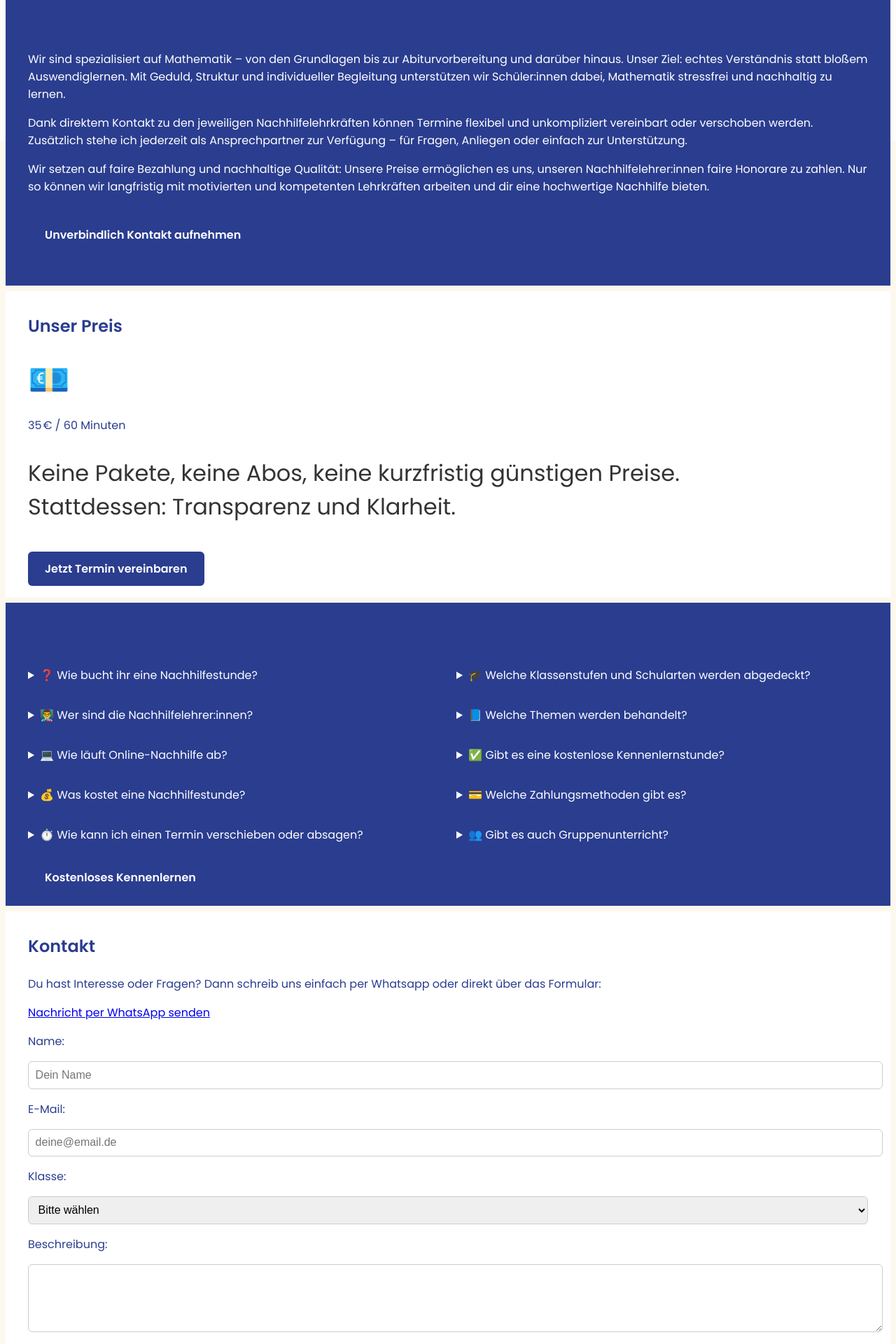
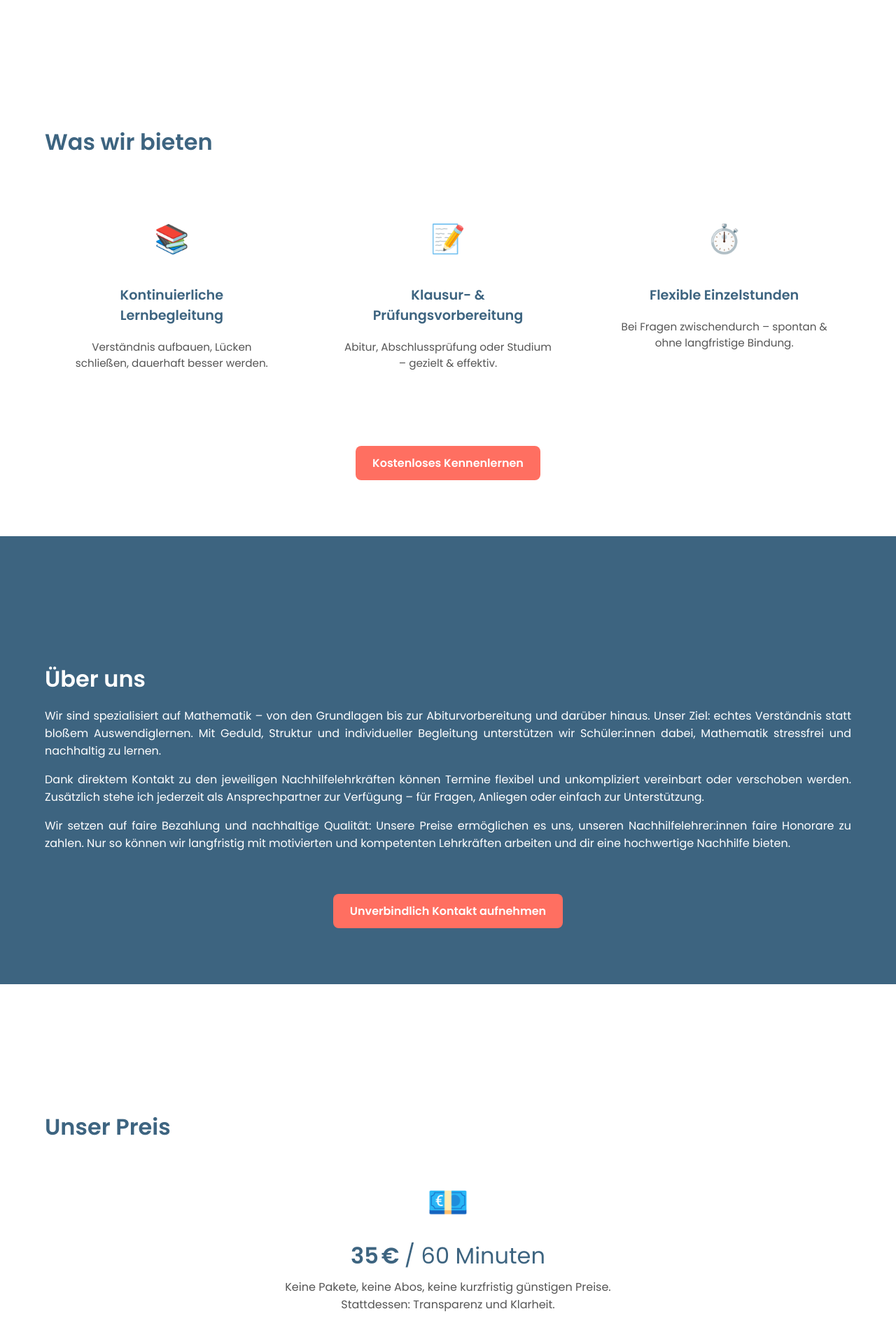
Before and after one commit to LeonardLPeter/leonard-mathe, a PHP site: page / in a window 1280 px wide. Shown: the part 598-2518 px from the top of the page at 70% size. Run offline with PHP 8.4, Linux system fonts and the light colour scheme.

Commit message:
Update style.css

```diff
--- a/style.css
+++ b/style.css
@@ -1,237 +1,193 @@
-html, body {
-  height: 100%;
-  margin: 0;
-  padding: 0;
-  flex-direction: column;
+/* Grundstil */
+html {
+  box-sizing: border-box;
   scroll-behavior: smooth;
-  font-family: 'Poppins', sans-serif;
-  color: #333;
+  min-height: 100%;
+}
+
+*, *::before, *::after {
+  box-sizing: inherit;
 }
 
 body {
-  background-color: #fdf8ee;
+  margin: 0;
+  padding: 0;
+  font-family: 'Poppins', sans-serif;
+  color: #3D6480;
+  overflow-x: hidden;
+  width: 100%;
+  min-height: 100vh;
+  display: flex;
+  flex-direction: column;
+  justify-content: space-between;
+  position: relative;
+}
+body {
+  scroll-padding-top: 120px; /* sorgt dafür, dass der Abschnitt unter der Navigation nicht verdeckt wird */
 }
 
-body::before {
-  content: "";
-  position: fixed;
-  inset: 0;
-  background-color: rgba(255,255,255, 0.65); /* Helligkeit regulieren */
-  z-index: -1;
-  pointer-events: none;
+header {
+  display: flex;
+  justify-content: center;
+  align-items: center;
+  flex-direction: column;
+  text-align: center;
+  padding: 60px 0; /* Verringert das vertikale Padding */
+  min-height: 50vh; /* Reduziert die minimale Höhe des Headers */
+  background-image: url('Header.png'); /* Setze hier den Pfad zu deinem Bild */
+  background-size: auto; /* Verhindert das Strecken des Bildes */
+  background-repeat: repeat; /* Wiederholt das Bild, wenn es kleiner ist als der Bildschirm */
+  background-position: center; /* Positioniert das Hintergrundbild immer in der Mitte */
 }
 
-main {
-  flex: 1;
+header h1, header p {
+  color: #003366 !important;
+  font-size: clamp(3rem, 10vw, 11rem); /* Mindestens 3rem, bevorzugt 10vw und maximal 8rem */
+  z-index: 2;
+  margin-top: 180px; /* Fügt Abstand oberhalb der Überschrift hinzu */
 }
-/* Navigation */
+
+/* Hamburger Menu (für kleine Bildschirme) */
+.hamburger {
+  display: none;  /* Hamburger-Menü ist standardmäßig nicht sichtbar */
+  flex-direction: column;
+  justify-content: space-between;
+  width: 30px;
+  height: 25px;
+  cursor: pointer;
+  margin-right: 15px;
+  margin-top: 10px;
+  z-index: 100;
+}
+
+.hamburger span {
+  display: block;
+  height: 5px;  /* Höhe der einzelnen Linien */
+  width: 100%;
+  background-color: white;
+  border-radius: 5px;
+}
+
 nav {
-  display: flex;
-  justify-content: space-between;
-  align-items: center;
-  background-color: #2a3d8f;
-  padding: 1rem 2rem;
-  color: white;
   position: sticky;
   top: 0;
-  z-index: 1000;
-  box-shadow: 0 2px 4px rgba(0,0,0,0.1);
-  transition: background-color 0.3s, box-shadow 0.3s;
+  background: #3D6480;
+  padding: 1rem 0;
+  z-index: 100;
+  box-shadow: 0 2px 4px rgba(0, 0, 0, 0.1);
+  width: 100%;
+  display: flex;
+  justify-content: space-between; /* Verhindert, dass alles aneinanderklebt */
+  align-items: center;
 }
 
-nav.scrolled {
-  background-color: #1f2e6f;
-  box-shadow: 0 4px 8px rgba(0,0,0,0.2);
+.nav-logo {
+  display: flex;
+  justify-content: flex-start; /* Positioniert das Logo links */
+  padding-left: 20px; /* Fügt einen kleinen Abstand links hinzu */
 }
 
-nav .logo {
-  height: 60px;
+.logo {
+  height: 50px; /* Setzt eine feste Höhe für das Logo */
 }
 
-nav .nav-links a {
-  margin-left: 1.5rem;
+.nav-links {
+  display: flex;
+  justify-content: center; /* Zentriert die Links innerhalb des Containers */
+  gap: 2rem;
+  flex-grow: 1; /* Macht den Container flexibel */
+}
+
+.nav-links a {
   color: white;
   text-decoration: none;
   font-weight: 600;
 }
 
-nav .nav-links a:hover {
+.nav-links a:hover {
   text-decoration: underline;
 }
 
-/* Header */
-header {
-  text-align: center;
-  padding: 0;
-  background-color: transparent;
-}
-
-.header-image {
-  position: relative;
-  width: 100%;
-  height: 400px;
-  background-image: url('Header.png');
-  background-size: cover;
-  background-position: center;
-}
-
-.header-image::after {
-  content: "";
-  position: absolute;
-  top: 0; left: 0; right: 0; bottom: 0;
-  background: rgba(0, 0, 0, 0.4);
-}
-
-.header-text {
-  position: absolute;
-  top: 50%; left: 50%;
-  transform: translate(-50%, -50%);
-  text-align: center;
-  color: white;
-  z-index: 1;
-  text-shadow: 0 2px 4px rgba(0,0,0,0.6);
-}
 
 /* Sektionen */
 section {
-  padding: 1rem 2rem;
-  margin: auto;
-  margin-top: 0.5rem;
-  max-width: 1200px;
+  padding: 6rem 2rem 4rem 2rem; /* Erhöht den Abstand oben */
+  width: 100%;
+  flex-shrink: 0;
+}
+
+.section-dark,
+.section-light {
+  width: 100vw;
+  position: relative;
+  left: 50%;
+  right: 50%;
+  margin-left: -50vw;
+  margin-right: -50vw;
+}
+
+.section-dark {
+  background-color: #3D6480;
+  color: white;
+  padding: 80px 2rem; /* Erhöht das Padding, um mehr Abstand oben und unten zu schaffen */
+  min-height: 70vh; /* Erhöht die minimale Höhe des Abschnitts auf 70% der Bildschirmhöhe */
 }
 
 .section-light {
   background-color: #ffffff;
-  color: #2a3d8f;
-}
-
-.section-dark {
-  background-color: #2a3d8f;
-  color: #ffffff;
-}
-
-.section-warm {
-  background-color: #fdf8ee;
-  color: #2a3d8f;
-}
-
-.section-soft {
-  background-color: #d7e0f5;
-  color: #2a3d8f;
-}
-
-.section-padding {
-  padding: 3rem 2rem;
+  color: #3D6480;
+  padding: 80px 2rem; /* Erhöht das Padding, um mehr Abstand oben und unten zu schaffen */
+  min-height: 70vh; /* Erhöht die minimale Höhe des Abschnitts auf 70% der Bildschirmhöhe */
 }
 
 .section-inner {
   max-width: 1200px;
-  margin: auto;
+  margin: 0 auto;
+  padding: 0 1.5rem;
+  margin-top:100px; /* Fügt oben mehr Abstand hinzu */
+  margin-bottom:60px
 }
 
-.white-box,
-.card,
-.price-container {
-  box-shadow: 0 6px 16px rgba(0, 0, 0, 0.1);
+h1, h2 {
+  font-size: 2rem;
+  margin-bottom: 1rem;
 }
 
-.white-box {
-  background: #fafbfe;
-  border-radius: 10px;
-  box-shadow: 0 4px 12px rgba(0,0,0,0.07);
-  padding: 1.5rem 2rem;
-  margin-bottom: 1.2rem;
+ul {
+  list-style: none;
+  padding: 0;
+  margin: 1rem 0 0 0;
 }
 
-/* Typografie */
-h1, h2 {
-  color: #2a3d8f;
-  margin-bottom: 1.5rem;
-  margin-top: 1rem;
+ul li::before {
+  content: "\2022";
+  color: #3D6480;
+  font-weight: bold;
+  display: inline-block;
+  width: 1em;
+  margin-left: -1em;
 }
 
-.section-title {
-  margin-top: 1rem;
-  margin-bottom: 3rem;
+.section-dark ul li::before {
+  color: white;
 }
 
-.cta-button {
-  display: inline-block;
-  padding: 12px 24px;
-  background: #2a3d8f;
-  color: white;
-  border-radius: 6px;
-  text-decoration: none;
-  margin-top: 1rem;
-  font-weight: 600;
-  transition: background 0.3s;
-  text-align: center;
+#ueber-uns p {
+  text-align: justify; /* Setzt den Text auf Blocksatz */
 }
 
-.cta-button:hover {
-  background: #1f2e6f;
-}
-
-/* Formular */
-form {
-  margin-top: 1rem;
-}
-
-label, select, input, textarea {
-  display: block;
-  width: 100%;
-  margin-bottom: 1rem;
-  font-size: 1rem;
-}
-
-select, input, textarea {
-  padding: 0.6rem;
-  border-radius: 6px;
-  border: 1px solid #ccc;
-}
-
-/* Zitate */
-blockquote {
-  border-left: 4px solid #ccd;
-  padding-left: 1rem;
-  margin: 1rem 0;
-  font-style: italic;
-  background-color: #f9f9f9;
-  border-radius: 4px;
-}
-
-cite {
-  display: block;
-  margin-top: 0.5rem;
-  font-size: 0.9rem;
-  color: #666;
-}
-
-/* Footer */
-footer {
-  text-align: center;
-  padding: 1rem;
-  background-color: #cfd3dc;
-  margin-top: 1rem;
-  font-size: 0.9rem;
-  color: #444;
-}
-
-/* Cards */
+/* Cards: Was wir bieten */
 .card-container {
   display: grid;
-  grid-template-columns: repeat(3, 1fr);
-  gap: 1.5rem;
-  justify-content: center;
-  max-width: 1200px;
-  margin: auto;
+  grid-template-columns: repeat(auto-fit, minmax(250px, 1fr));
+  gap: 2rem;
+  margin-top: 2rem;
 }
 
 .card {
   background: #ffffff;
   border-radius: 12px;
-  padding: 1.5rem;
-  box-shadow: 0 4px 12px rgba(0,0,0,0.08);
+  padding: 2rem;
   text-align: center;
   transition: transform 0.3s ease;
 }
@@ -240,170 +196,355 @@
   transform: translateY(-5px);
 }
 
-/* Preisbox */
-.price-container {
-  background: #ffffff;
-  border-radius: 12px;
-  padding: 1.5rem 2rem;
-  box-shadow: 0 4px 12px rgba(0,0,0,0.08);
-  text-align: center;
-}
-
-.card-icon, .price-icon {
-  font-size: 2rem;
-  margin-bottom: 0.5rem;
-  color: #2a3d8f;
-}
-
 .card-icon {
-  background: #e3e7f5;
-  border-radius: 50%;
-  width: 3.5rem;
-  height: 3.5rem;
+  width: 100px;
+  height: 100px;
+  margin: 0 auto 1rem;
   display: flex;
   align-items: center;
   justify-content: center;
-  margin: 0 auto 1rem auto;
-  font-size: 1.5rem;
-  box-shadow: 0 2px 5px rgba(0,0,0,0.1);
+  border-radius: 0;
+  background-color: transparent;
+  box-shadow: none;
+  font-size: 2.5rem;
 }
 
-.price-icon {
+.card h3 {
+  margin-top: 0.5rem;
+  font-size: 1.2rem;
+  color: #3D6480;
+}
+
+.card p {
+  font-size: 0.95rem;
+  margin-top: 0.5rem;
+  color: #555;
+}
+
+/* Preis-Stil */
+.price-box {
+  text-align: center;
+  padding: 2rem;
+  max-width: 700px;
+  margin: 0 auto;
+}
+
+.price-box .price-icon {
   font-size: 3rem;
   margin-bottom: 1rem;
 }
 
-.price-text {
+.price-box .price-value {
   font-size: 2rem;
-  color: #333;
-  margin-bottom: 1.5rem;
+  font-weight: 700;
+  margin: 0.5rem 0;
 }
 
-.price-subtext, .price-note {
+.price-box .price-text {
   font-size: 1rem;
-  color: #666;
-  margin-bottom: 1rem;
+  color: #555;
+  margin-top: 0.5rem;
 }
 
-/* FAQ */
+/* Kontaktformular */
+.contact-box {
+  max-width: 700px;
+  margin: 0 auto;
+}
+
+.contact-box form {
+  display: flex;
+  flex-direction: column;
+  gap: 1rem;
+  margin-top: 2rem;
+}
+
+.contact-box label {
+  font-weight: 600;
+}
+
+.contact-box input,
+.contact-box select,
+.contact-box textarea {
+  padding: 0.75rem;
+  border-radius: 6px;
+  border: 1px solid #ccc;
+  font-size: 1rem;
+  font-family: inherit;
+}
+
+.contact-box textarea {
+  resize: vertical;
+}
+
+.contact-box .success-message {
+  display: none;
+  background-color: #d4edda;
+  padding: 1rem;
+  margin-top: 1rem;
+  border-radius: 6px;
+  color: #155724;
+  font-weight: 500;
+}
+
+/* Button */
+.cta-button {
+  display: inline-block;
+  padding: 0.75rem 1.5rem;
+  border-radius: 8px;
+  text-decoration: none;
+  font-weight: 600;
+  margin-top: 1rem;
+  transition: all 0.3s ease;
+  border: none;
+  cursor: pointer;
+  text-align: center;
+  background-color: #ff6f61 ;
+  color: white;
+}
+
+.cta-button:hover {
+  transform: scale(1.1);
+  background-color: #ff9900; /* Helleres Orange beim Hover */
+}
+
+.cta-wrapper {
+  text-align: center;
+  margin-top: 2rem;
+}
+
+.cta-alt {
+  background-color: #ff6f61  !important;
+  color: white !important;
+  display: inline-block;
+  padding: 0.75rem 1.5rem;
+  border-radius: 8px;
+  font-weight: 600;
+  text-decoration: none;
+  transition: all 0.3s ease;
+  margin-top: 0rem;
+  border: none;
+  cursor: pointer;
+  text-align: center;
+}
+
+.cta-alt:hover {
+  opacity: 0.9;
+}
+.submit-button {
+  width: auto; /* Damit der Button nur so breit ist wie der Text */
+  padding: 0.75rem 1.5rem; /* Gleiche Padding wie bei den anderen Buttons */
+  margin-left: 0; /* Verschiebe den Button nach links */
+  margin-right: auto; /* Verhindert, dass der Button nach rechts geht */
+  background-color: #ff6f61  !important;
+  color: white !important; /* Weiße Schriftfarbe für den Button */
+  display: inline-block;
+  border-radius: 8px; /* Gleiche abgerundeten Ecken wie bei den anderen CTAs */
+  font-weight: 600; /* Gleiche Schriftstärke wie bei anderen Buttons */
+  font-size: 1rem; /* Gleiche Schriftgröße wie bei anderen Buttons */
+  text-decoration: none;
+  transition: all 0.3s ease;
+  margin-top: 1rem;
+  border: none;
+  cursor: pointer;
+  text-align: center;
+}
+
+
+.submit-button:hover {
+  background-color: #ff9900; /* Gleicher Hover-Effekt wie bei den anderen CTAs */
+  transform: scale(1.05); /* Gleicher Hover-Effekt wie bei den anderen Buttons */
+}
+
+/* FAQ Grid */
 .faq-container {
   display: grid;
   grid-template-columns: repeat(2, 1fr);
-  gap: 1.5rem;
-  justify-content: center;
+  gap: 0.4rem;
+  margin-top: 1rem;
+  margin-bottom: 10rem; /* Erhöht den Abstand zwischen den FAQ und dem Button */
+
+
+}
+.faq-container details {
+  background-color: transparent;
+  border-radius: 6px;
 }
 
-details {
-  margin-bottom: 0.5rem;
+.faq-container details p {
+  background-color: transparent;  /* Macht den Hintergrund der Antwort transparent */
+  color: inherit;  /* Erbt die Textfarbe der restlichen Seite */
+}
+.faq-container summary {
+  font-weight: 600;
+  font-size: 1rem;
+  cursor: pointer;
 }
 
-/* Benefits */
-.benefits {
-  display: flex;
-  justify-content: center;
-  gap: 1.5rem;
-  flex-wrap: wrap;
-  background-color: #e3e7f5;
-  padding: 1rem 2rem;
-  margin: 2rem auto;
-  border-radius: 12px;
-  font-weight: 600;
-  color: #2a3d8f;
+.faq-container p {
+  margin-top: 0.5rem;
+  font-size: 0.95rem;
+  color: #333;
 }
 
-.benefit-item {
-  background: white;
-  padding: 0.75rem 1rem;
-  border-radius: 8px;
-  box-shadow: 0 2px 6px rgba(0,0,0,0.06);
+/* Footer */
+footer {
+  background-color: #3D6480;
+  text-align: center;
+  padding: 0rem; /* Reduziert das Padding, um den Footer kleiner zu machen */
+  font-size: 1rem; /* Macht den Text kleiner */
+  width: 100vw;
+  position: relative;
+  left: 50%;
+  right: 50%;
+  margin-left: -50vw;
+  margin-right: -50vw;
+  margin-top: auto;
+  flex-shrink: 0;
+}
+.footer-inner {
+  max-width: 1200px;
+  margin: 0 auto;
+  padding: 1rem 2rem;
+  display: flex;
+  justify-content: space-between;
+  align-items: center;
+  flex-wrap: wrap;
+  gap: 1rem;
 }
 
-/* Sticky CTA */
-.sticky-cta-mobile {
-  display: none;
-  position: fixed;
-  bottom: 0;
-  left: 0;
-  right: 0;
-  background-color: #2a3d8f;
+.footer-left {
+  flex: 1;
+  text-align: left;
   color: white;
-  text-align: center;
-  padding: 1rem;
-  z-index: 999;
+  font-size: 0.9rem;
 }
 
-.sticky-cta-mobile a {
+.footer-left .footer-link {
   color: white;
   text-decoration: none;
-  font-weight: 600;
+  margin-left: 0.5rem;
+  font-weight: 500;
 }
 
-/* Responsive */
+.footer-left .footer-link:hover {
+  text-decoration: underline;
+}
+
+.footer-middle {
+  flex-shrink: 0;
+  text-align: center;
+}
+
+.footer-contact {
+  flex: 1;
+  text-align: right;
+  font-size: 0.9rem;
+  color: white;
+}
+
+.footer-contact a {
+  color: white;
+  text-decoration: underline;
+}
+
+.footer-contact p {
+  margin: 0.25rem 0;
+}
+
+.whatsapp-icon {
+  background: none;
+  border: none;
+  padding: 0;
+  margin: 0;
+  box-shadow: none;
+  display: inline-block;
+  line-height: 1;
+}
+
+.whatsapp-icon i {
+  color: white;
+  font-size: 1.8rem;
+}
+
+/* Responsiv */
 @media (max-width: 768px) {
-  nav {
-    flex-direction: column;
-    align-items: flex-start;
+  /* Hamburger-Menü Container */
+  #hamburger-menu {
+    position: absolute;
+    top: 20px;
+    right: 20px;
+    z-index: 101;
   }
 
-  nav .nav-links {
+  /* Navigationslinks, die beim Klick auf das Hamburger-Menü erscheinen */
+  .nav-links {
     display: flex;
-    flex-direction: column;
-    width: 100%;
-    margin-top: 0.5rem;
+    flex-direction: column; /* Anordnung der Links untereinander */
+    gap: 1rem; /* Abstand zwischen den Links */
+    position: absolute;
+    top: 50px; /* Abstände vom oberen Rand */
+    right: 0;
+    width: 200px; /* Breite des Menüs */
+    background-color: #3D6480;
+    padding: 1rem;
+    border-radius: 8px;
+    box-shadow: 0px 2px 10px rgba(0, 0, 0, 0.1);
+    display: none; /* Standardmäßig ausgeblendet */
   }
 
-  nav .nav-links a {
-    margin: 0.5rem 0;
+  /* Links im Hamburger-Menü */
+  .nav-links a {
+    color: white;
+    text-decoration: none;
+    font-weight: 600;
+    text-align: center; /* Text zentrieren */
   }
 
-  .header-text h1 {
-    font-size: 1.8rem;
+  /* Sichtbar, wenn das Hamburger-Menü geklickt wird */
+  .nav-links.show {
+    display: flex; /* Menü sichtbar machen, wenn die Klasse 'show' hinzugefügt wird */
   }
 
-  .header-text p {
-    font-size: 1rem;
+}
+@media (max-width: 768px) {
+  .hamburger {
+    display: flex; /* Zeigt das Hamburger-Menü nur auf kleineren Bildschirmen */
   }
 
-  section {
-    padding: 1.5rem;
-    max-width: 100%;
+  .nav-links {
+    display: flex;
+    flex-direction: column; /* Links untereinander anzeigen */
+    gap: 1rem; /* Abstand zwischen den Links */
+    position: absolute; /* Positioniert das Menü relativ zur übergeordneten Navigation */
+    top: 50px; /* Abstand vom oberen Rand der Seite */
+    right: 0; /* Positioniert das Menü auf der rechten Seite */
+    width: 120px; /* Breite des Menüs */
+    background-color: #3D6480; /* Hintergrundfarbe der Box */
+    padding: 1rem; /* Innenabstand, der das Menü vom Rand abhebt */
+    border-radius: 8px; /* Abgerundete Ecken */
+    box-shadow: 0px 2px 10px rgba(0, 0, 0, 0.1); /* Schattierung für das Menü */
+    display: none; /* Standardmäßig ausgeblendet */
   }
 
-  .card-container,
-  .faq-container {
-    grid-template-columns: repeat(1, 1fr);
+  .nav-links.show {
+    display: flex; /* Sichtbar machen, wenn die Klasse 'show' hinzugefügt wird */
+  }
+  h1, h2 {
+    font-size: 1.5rem;
   }
 
-  .card, .price-container {
-    max-width: 100%;
-  }
-
-  .cta-button {
-    width: 100%;
-    text-align: center;
-    padding: 14px;
-    font-size: 1rem;
-  }
-
-  .sticky-cta-mobile {
-    display: block;
+  .faq-container {
+    grid-template-columns: 1fr;
   }
 }
 
-@media (max-width: 480px) {
-  .benefits {
-    flex-direction: column;
-    align-items: center;
+@media (min-width: 769px) {
+  .nav-links {
+    display: flex; /* Zeigt die Navigationselemente nur auf großen Bildschirmen */
+  }
+
+  .hamburger {
+    display: none;  /* Verstecke das Hamburger-Menü auf großen Bildschirmen */
   }
 }
-
-.fade-in {
-  opacity: 0;
-  transform: translateY(30px);
-  transition: opacity 0.6s ease-out, transform 0.6s ease-out;
-}
-
-.fade-in.visible {
-  opacity: 1;
-  transform: translateY(0);
-}
```
